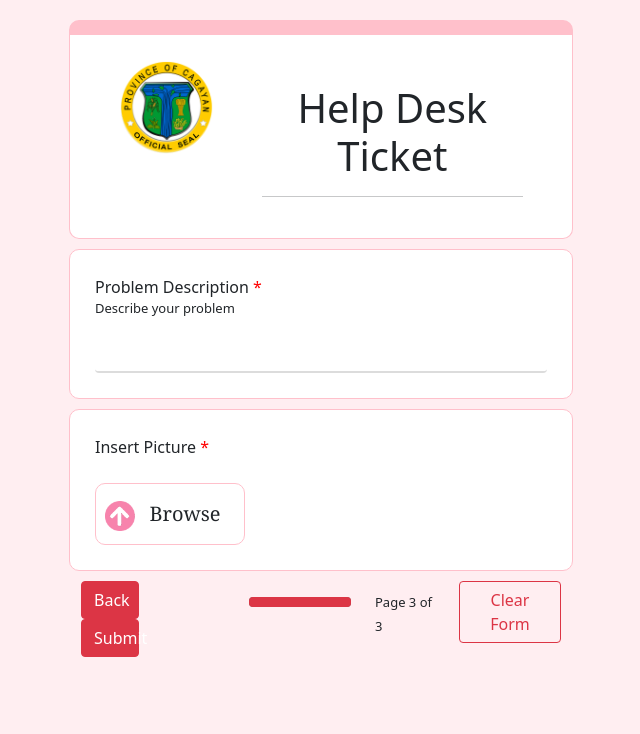
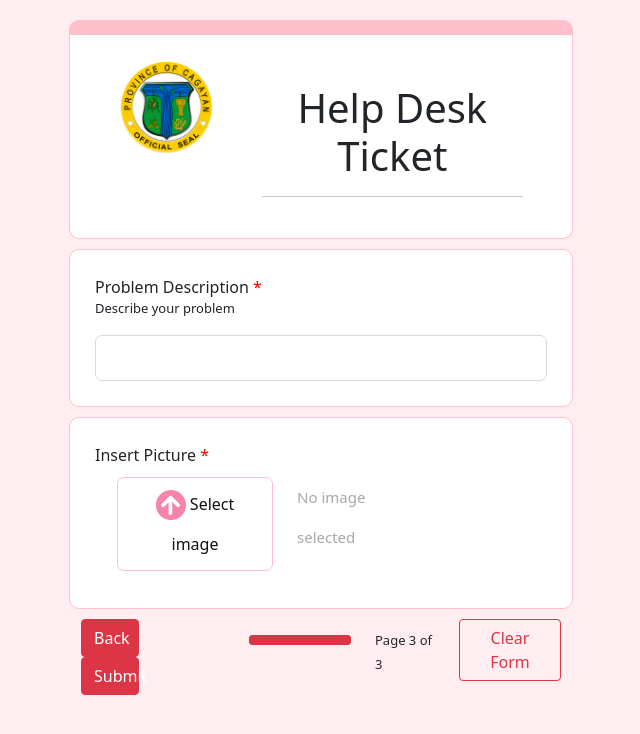
Before and after one commit to ericagaffud/help_desk_ticket, a Vue app: page /subpage in a window 1280 px wide. Shown: the top 734 px of the page, without its empty margins (319-959 px from the left). Built offline with nearby package versions, Linux system fonts and the light colour scheme.

Commit message:
modify input file, setTimeout

```diff
--- a/offices.json
+++ b/offices.json
@@ -262,36 +262,6 @@
       "case": "Unstable Internet Connection",
       "description": "My baaad",
       "id": 3
-    },
-    {
-      "email": "erica@gmail.com",
-      "office": "Provincial Engineer's Office",
-      "client": "ecaaaa4",
-      "number": "0999999",
-      "selectProblem": "Software",
-      "case": "Operating System",
-      "description": "I want to install software malware",
-      "id": 4
-    },
-    {
-      "email": "ecacarot@gmail.com",
-      "office": "Cagayan Provincial Jail",
-      "client": "ecacarot",
-      "number": "09553888888",
-      "selectProblem": "Software",
-      "case": "Expired",
-      "description": "I want to install software malware",
-      "id": 5
-    },
-    {
-      "email": "ecacarot@gmail.com",
-      "office": "Provincial Engineer's Office",
-      "client": "ecacarot",
-      "number": "09553888888",
-      "selectProblem": "Software",
-      "case": "Anti-Virus",
-      "description": "My baaad",
-      "id": 6
     }
   ]
 }
--- a/src/components/Connectivity.vue
+++ b/src/components/Connectivity.vue
@@ -71,7 +71,7 @@ export default {
         onConnectSelect(connectivitySub) {
             if(connectivitySub) {
                 this.$store.commit('connectivityStore', {connectivitySub: this.connectivitySub})
-                this.$router.push({ path: '/subpage'})
+                setTimeout( () => this.$router.push({ path: '/subpage'}),1000)
             }
             console.log('No data')
             this.$v.$touch()
--- a/src/components/FinalPage.vue
+++ b/src/components/FinalPage.vue
@@ -16,6 +16,7 @@
                         <h6> Name: </h6>
                         <h6> Phone Number: </h6>
                         <h6> Problem Category </h6>
+                        <h6><span style="margin-left:20px"></span> Subject:</h6>
                         <h6><span style="margin-left:20px"></span> Issue:</h6>
                         <h6><span style="margin-left:20px"></span> Description:</h6>
                         <h6><span style="margin-left:20px"></span> Picture:</h6>
@@ -26,6 +27,7 @@
                         <input disabled type="text" :value="this.$store.state.client"><br>
                         <input disabled type="text" :value="this.$store.state.number"><br>
                         <br><br>
+                        <input disabled type="text" :value="this.$store.state.selectProblem">
                         <input disabled type="text" :value="this.$store.state.softwareSub || this.$store.state.hardwareSub || this.$store.state.connectivitySub"><br>
                         <input disabled type="text" :value="this.$store.state.description"><br>
                         <input disabled type="text" :value="this.$store.statepicture">
@@ -37,7 +39,7 @@
                     <b-col></b-col>
                     <b-col cols="11">
                         <br>
-                        <b-button variant="danger" to="/">
+                        <b-button variant="danger" to="/" @click="reloadPage">
                             Submit Another Response
                         </b-button>
                         <br><br>
@@ -65,6 +67,9 @@ export default {
         Header
     },
     methods: {
+        reloadPage() {
+            window.location.reload();
+        }
     }
 }
 </script>
--- a/src/components/Hardware.vue
+++ b/src/components/Hardware.vue
@@ -72,7 +72,7 @@ export default {
         onHardwareSelect(hardwareSub) {
             if(hardwareSub) {
                 this.$store.commit('hardwareStore', {hardwareSub: this.hardwareSub})
-                this.$router.push({ path: '/subpage'})
+                setTimeout( () => this.$router.push({ path: '/subpage'}), 1000)
             }
             console.log('No data')
             this.$v.$touch()
--- a/src/components/Home.vue
+++ b/src/components/Home.vue
@@ -6,7 +6,7 @@
               <div class="enclose headerbg">
                 <Header />
               </div>
-              <form @submit.prevent="issue()" ref="myForm">
+              <form @submit.prevent="issue()" ref="myForm" autocomplete="off">
                 <div class="enclose sidebg">
                     <b-form-group
                     id="email"
@@ -76,7 +76,7 @@
                 <b-row>
                     <b-col cols="4">
                       <b-nav pills>
-                        <b-button variant="danger" type="submit" active> Next </b-button>
+                        <b-button variant="danger" type="submit" active :disabled="clicked"> Next </b-button>
                       </b-nav>
                     </b-col>
                     <b-col cols="3">
@@ -109,11 +109,12 @@ export default {
         email: '',
         office: '',
         client: '',
-        number: '',
+        number: 19,
         selectProblem: '',
         issues: [],
         offices: [],
-        value: 33.33
+        value: 33.33,
+        clicked: false
       }
     },
     validations: {
@@ -141,13 +142,13 @@ export default {
       },
       onSelectRad() {
         if(this.selectProblem == 'Software'){
-            this.$router.push({ path: '/software'})
+            setTimeout( () => this.$router.push({ path: '/software'}), 1000)
         }
         else if (this.selectProblem == 'Hardware'){
-            this.$router.push({ path: '/hardware'})
+            setTimeout ( () => this.$router.push({ path: '/hardware'}), 1000)
         }
         else if (this.selectProblem == 'Connectivity'){
-            this.$router.push({ path: '/connectivity'})
+            setTimeout( () => this.$router.push({ path: '/connectivity'}), 1000)
         }
       },
       issue() {
@@ -166,6 +167,7 @@ export default {
 
           this.onSelectRad()
       },
+
       clearForm(){
         alert('Clear Form')
         this.$refs.myForm.reset()
--- a/src/components/Software.vue
+++ b/src/components/Software.vue
@@ -75,7 +75,7 @@ export default {
         onSoftwareSelect(softwareSub) {
             if(softwareSub) {
                 this.$store.commit('softwareStore', {softwareSub: this.softwareSub})
-                this.$router.push({ path: '/subpage'})
+                setTimeout( () => this.$router.push({ path: '/subpage'}), 1000)
             }
             console.log('No data')
 
--- a/src/components/SubPage.vue
+++ b/src/components/SubPage.vue
@@ -20,27 +20,25 @@
                     </b-form-group>
                 </div>
                <div class="enclose sidebg">
-                    <label> Insert Picture <span style="color:red">*</span> </label> <br><br>
-                    <div class="filecon">
+                    <label> Insert Picture <span style="color:red">*</span> </label> <br>
+<!--                     <div class="filecon">
                         <img src="../assets/browse.png" alt="Upload" width="30px">
                         <label for="upload-photo" class="browselabel"> Browse </label>
                         <input type="file" name="photo" id="upload-photo" accept="image/jpeg, image/png, image/gif" />
-                    </div>
-
-
-<!--
-                     <b-form-group label-for="form-image" label-cols-lg="2">
-                        <b-input-group>
-                            <b-input-group-prepend is-text>
-                                <b-icon icon="image-fill"></b-icon>
-                            </b-input-group-prepend>
-                            <b-form-file id="form-image" accept="image/*"></b-form-file>
-                            <input type="file">
-                        </b-input-group>
-                    </b-form-group>
-               <label> Insert Picture <span style="color:red">*</span> </label><br><br>
-                 <input id="f_file" type="file" />
-                <input id="f_hidden" type="hidden" value="hidden-field-value" /> -->
+                    </div> -->
+                    <b-row>
+                        <b-col cols="5">
+                            <div class="fileContainer">
+                                <img src="../assets/browse.png" alt="Upload" width="30px">
+                                Select image
+                                <input type="file" class="file-upload" id="file" name="file" @change="fileSelected" accept="image/jpeg, image/png, image/gif">
+                            </div>
+                        </b-col>
+                        <b-col cols="4">
+                            <p class="fileInfo" v-if="!files || !files.length">No image selected</p>
+                            <p class="fileName" v-else v-for="file in files" :key="file.name">{{file.name}}</p>
+                        </b-col>
+                    </b-row>
                 </div>
                 <b-row>
                     <b-col cols="4">
@@ -78,7 +76,7 @@ export default {
     data() {
         return {
             value: 100,
-            file: null,
+            files: null,
             description: ''
         }
     },
@@ -101,11 +99,12 @@ export default {
             this.file1 =  formData */
 
             const temp = {
-                file1: this.file1,
+                files: this.files,
                 description: this.description
             }
             this.$store.commit('subStore', temp)
-            this.$router.push({ path: '/finalpage'})
+
+            setTimeout( () => this.$router.push({ path: '/finalpage'}),1000)
 
             this.$v.$touch()
             if (this.$v.$pendding || this.$v.$error) return
@@ -123,7 +122,7 @@ export default {
                 selectProblem: this.$store.state.selectProblem,
                 case: this.$store.state.softwareSub || this.$store.state.hardwareSub || this.$store.state.connectivitySub,
                 description: this.$store.state.description,
-                file1: this.$store.state.file1
+                files: this.$store.state.files
 
             }
             console.log(this.$store.state.email, 'Email')
@@ -132,7 +131,7 @@ export default {
             console.log(issue)
         },
         store() {
-            this.file = this.$store.state.file
+            this.files = this.$store.state.files
             this.description = this.$store.state.file
         },
 
@@ -140,6 +139,9 @@ export default {
             alert('Clear Form')
             this.$refs.myForm.reset()
         },
+        fileSelected(e) {
+            this.files = e.target.files
+        }
     }
 }
 </script>
@@ -185,25 +187,53 @@ form-file {
 
 .drivebutton {
   width: 40%;
+  text-align: center;
 }
 
-.filecon {
-    border: 1px solid pink;
-    width: 150px;
-    text-align: center;
-    border-radius: 10px 10px;
+.fileContainer {
+  overflow: hidden;
+  position: relative;
+  border: 1px solid pink;
+  color: #111;
+  padding: 6px 18px;
+  border-radius: 7px;
+  line-height: 40px;
+  text-align: center;
 }
 
-.browselabel {
-   cursor: pointer;
-   font-family: Georgia, 'Times New Roman', Times, serif;
-   font-size: 20px;
-   padding: 15px;
+form input, textarea {
+  background-color: #fff;
+  padding: 10px;
+  border: 1px solid #d9dadc;
+  border-radius: 7px;
+  font-size: 16px;
+  color: #393645;
+  resize: none;
 }
 
-#upload-photo {
-   opacity: 0;
-   position: absolute;
-   z-index: -1;
+.fileContainer [type=file] {
+  cursor: pointer;
+  display: block;
+  font-size: 13px;
+  filter: alpha(opacity=0);
+  min-height: 100%;
+  min-width: 100%;
+  opacity: 0;
+  position: absolute;
+  left: 0;
+  text-align: right;
+  top: -8px;
+}
+
+.fileInfo {
+  font-size: 15px;
+  color: #a9a7a9;
+  line-height: 40px;
+}
+
+.fileName {
+  font-size: 15px;
+  color: black;
+  line-height: 40px;
 }
 </style>
```
